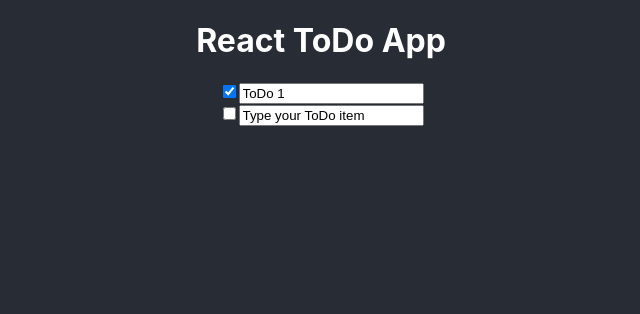
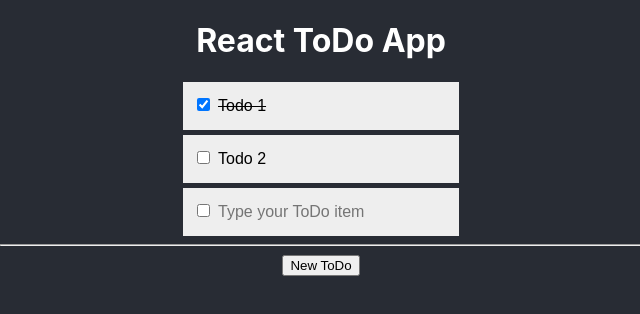
Before and after one commit to asaavedrajob/Intro-to-React-ToDo-App, a React (Create React App) app: page / in a window 1280 px wide. Shown: the top 314 px of the page, without its empty margins (319-959 px from the left). Built offline with nearby package versions, Linux system fonts and the light colour scheme.

Commit message:
Implement ListOfToDos

```diff
--- a/src/App.js
+++ b/src/App.js
@@ -1,13 +1,12 @@
 // import logo from "./logo.svg"
 import "App.css"
-import Todo from "components/Todo"
+import ListOfToDos from "components/ListOfToDos"
 
 function App() {
   return (
     <div>
       <h1>React ToDo App</h1>
-      <Todo doneProp="true" textProp="ToDo 1" />
-      <Todo doneProp="false" />
+      <ListOfToDos />
     </div>
   )
 }
--- /dev/null
+++ b/src/components/ListOfToDos.js
@@ -0,0 +1,33 @@
+import { useEffect, useState } from "react"
+import getToDos from "services/getToDos"
+import ToDo from "./ToDo"
+
+export default function ListOfToDos() {
+  const [toDos, setToDos] = useState([])
+
+  // (AS) adding [] as the second param of the feature will allow use to trigger the function only once
+  useEffect(function () {
+    // We will consult the DB to get the ToDo existing elements
+    // getToDos.then((toDosArray) => setToDos(toDosArray))
+    setToDos(getToDos)
+  }, [])
+
+  function newToDo() {
+    const newToDos = toDos.concat([{ key: Math.random() }])
+    setToDos(newToDos)
+  }
+
+  console.info("ListOfToDos:", toDos)
+
+  return (
+    <div>
+      {toDos.map(({ key, done, text }) => (
+        <ToDo key={key} doneProp={done} textProp={text} />
+      ))}
+      <hr style={{ width: "50%" }} />
+      <button type="button" onClick={() => newToDo()}>
+        New ToDo
+      </button>
+    </div>
+  )
+}
--- /dev/null
+++ b/src/components/ToDo.css
@@ -0,0 +1,18 @@
+.todo {
+  background: #eee;
+  margin: 5px auto;
+  padding: 10px;
+  text-align: left;
+  width: 20%;
+}
+
+.todo input {
+  background: #eee;
+  border: 0;
+  font-size: 1.25vw;
+  padding: 5px;
+}
+
+.todo .done {
+  text-decoration: line-through;
+}
--- a/src/components/Todo.js
+++ b/src/components/Todo.js
@@ -1,28 +1,37 @@
 import { useEffect, useState } from "react"
+import "./ToDo.css"
 
-export default function Todo({ doneProp, textProp = "Type your ToDo item" }) {
-  const donePropAsBoolean = doneProp === "true"
+export default function ToDo({ doneProp, textProp }) {
+  const doneAsBoolean = doneProp === undefined ? false : doneProp
 
-  const [done, setDone] = useState(donePropAsBoolean)
+  const [done, setDone] = useState(doneAsBoolean)
   const [text, setText] = useState(textProp)
 
   // (AS) we can use this feature, but the problem is that the item renders without properties and once they are assigned, then the submit is triggered when there is no change on the chks or text inputs
-  // useEffect(
-  //   function () {
-  //     console.info("useEffect: Cambio!!", done)
-  //     handleSubmit()
-  //   },
-  //   [done]
-  // )
+  useEffect(
+    function () {
+      console.info("useEffect done: Cambio!!", done)
+      handleSubmit()
+    },
+    [done]
+  )
 
-  // (AS) adding [] as the second param of the feature will allow use to trigger the function only once
-  useEffect(function () {
-    console.log("InitValues:", done, text)
-    // We will consult the DB to get the ToDo existing elements
-  }, [])
+  useEffect(
+    function () {
+      console.info("useEffect text: Cambio!!", text)
+      handleSubmit()
+    },
+    [text]
+  )
 
-  function handleSubmit(doneVal, textVal) {
-    console.log("This is where the submit will happen!", doneVal, textVal)
+  function handleSubmit() {
+    console.log("This is where the submit will happen!", done, text)
+  }
+
+  function handleKeyPress() {
+    if (event.key === "Enter") {
+      handleSubmit()
+    }
   }
 
   return (
@@ -31,16 +40,19 @@ export default function Todo({ doneProp, textProp = "Type your ToDo item" }) {
         <input
           type="checkbox"
           checked={done}
-          onClick={() => {
+          onChange={() => {
             setDone(!done)
-            handleSubmit(!done, text)
           }}
         />
         <input
           type="text"
           value={text}
+          placeholder={
+            text === undefined || text === "" ? "Type your ToDo item" : ""
+          }
           onChange={(e) => setText(e.target.value)}
-          onBlur={() => handleSubmit(done, text)}
+          onKeyPress={() => handleKeyPress()}
+          className={done ? "done" : "not-done"}
         />
       </span>
     </div>
--- a/src/index.css
+++ b/src/index.css
@@ -14,3 +14,10 @@ code {
   font-family: source-code-pro, Menlo, Monaco, Consolas, "Courier New",
     monospace;
 }
+
+input:focus,
+select:focus,
+textarea:focus,
+button:focus {
+  outline: none;
+}
--- /dev/null
+++ b/src/services/getToDos.js
@@ -0,0 +1,7 @@
+export default function getToDos() {
+  return [
+    { key: "aaa", done: true, text: "Todo 1" },
+    { key: "bbb", done: false, text: "Todo 2" },
+    { key: "ccc", done: false },
+  ]
+}
```
